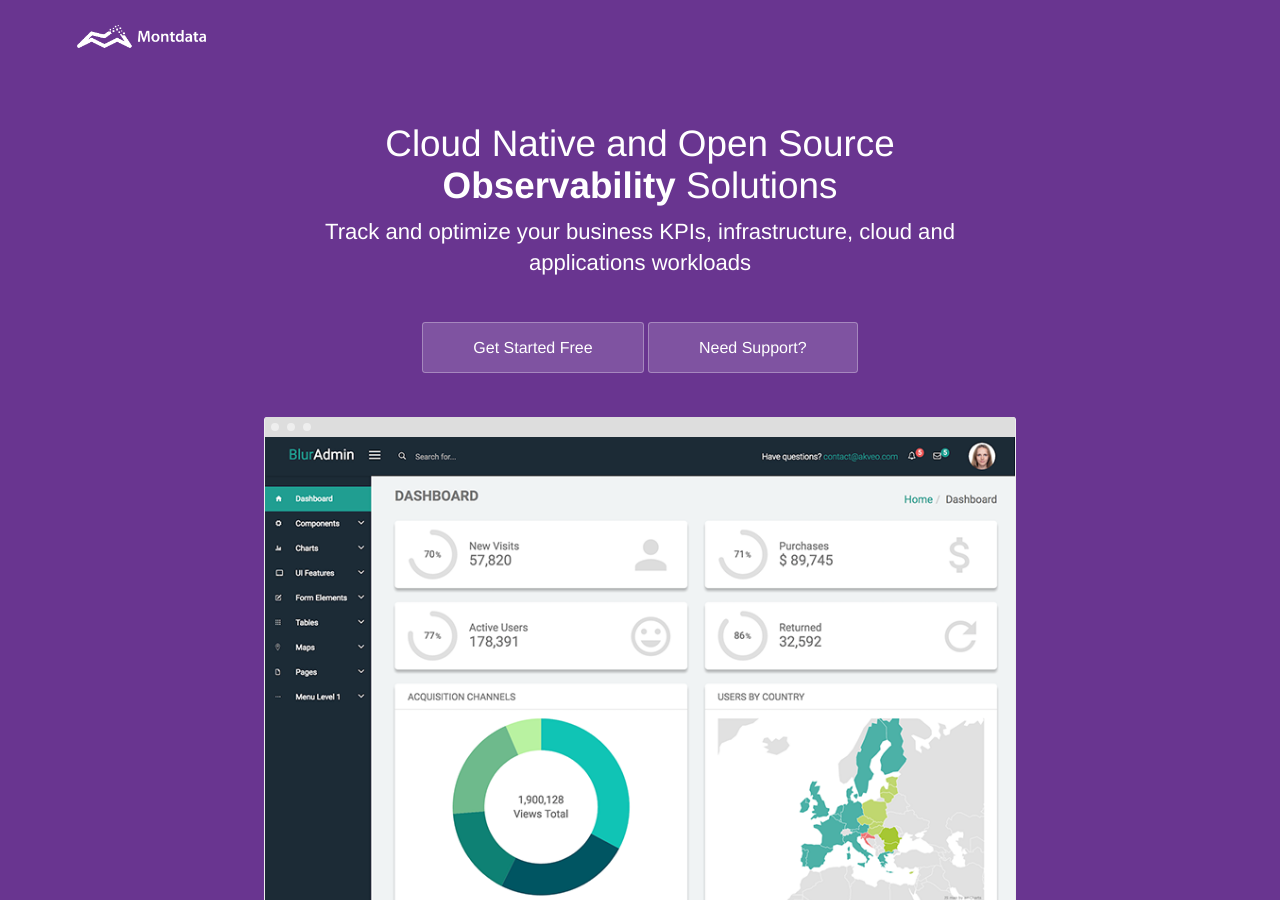
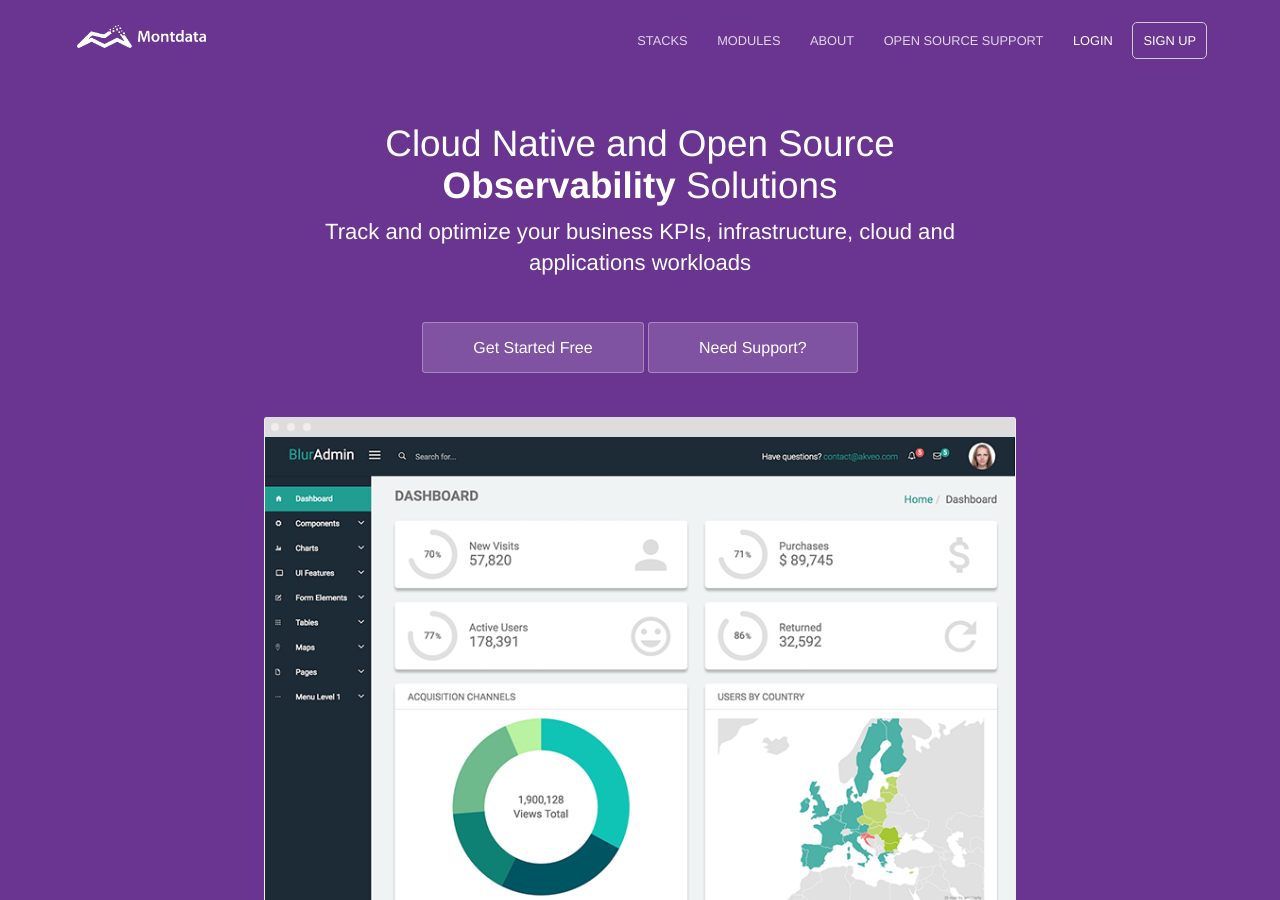
Before and after one commit to MDD-User/montd.io, a Jekyll site: the page built from docs/index.html, in a window 1280 px wide and 900 px high. Built offline with Jekyll 4.4.1, drawn with Linux system fonts in a browser that asks for light colours.

Commit message:
Update navigation.yml

```diff
--- a/docs/_data/navigation.yml
+++ b/docs/_data/navigation.yml
@@ -1,18 +1,17 @@
-Modules:
-- name: Modules
-  link: /pricing/
+- name: Stacks
+  link: /stacks/
   new_window: false
   highlight: false
-- name: DBPM
-  link: /blog/
+- name: Modules
+  link: /modules/
   new_window: false
   highlight: false
 - name: About
   link: /about/
   new_window: false
   highlight: false
-- name: Contact
-  link: /contact/
+- name: Open Source Support
+  link: /support/
   new_window: false
   highlight: false
 - name: Login
```
